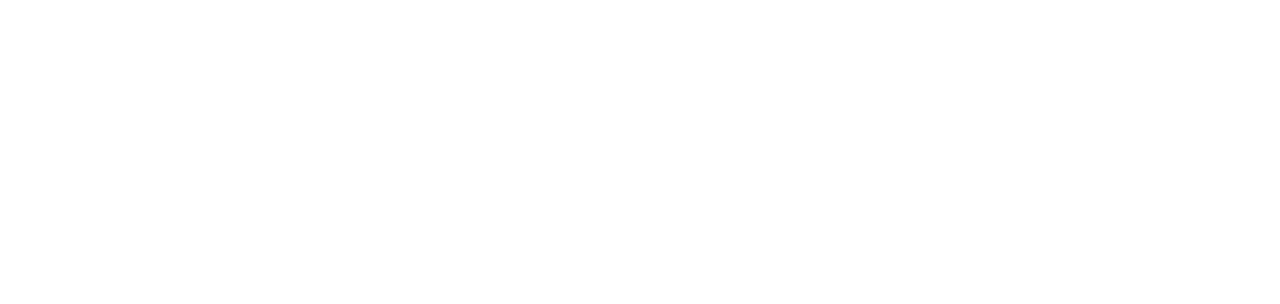
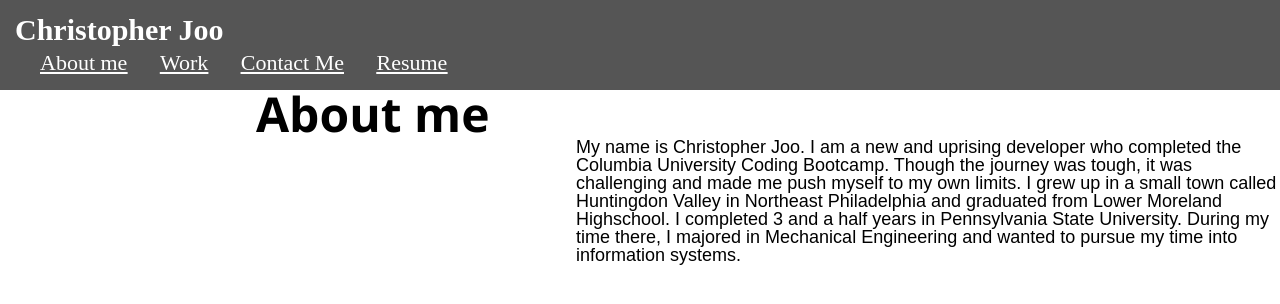
Before and after one commit to csj5118/project-portfoli0, a plain HTML site: page index.html in a window 1280 px wide. Drawn offline with Linux system fonts and the light colour scheme.

Commit message:
added some code to the Index.html, style.css and the reset.css for the initial start to the project

```diff
--- a/assets/css/reset.css
+++ b/assets/css/reset.css
@@ -0,0 +1,41 @@
+* {
+    margin: 0;
+    padding: 0;
+    box-sizing: border-box;
+  }
+
+  html {
+    height: 100%;
+  }
+
+  body {
+    min-height: 100%;
+    line-height: 1;
+    font-family: sans-serif;
+  }
+
+  h1,
+  h2,
+  h3,
+  h4,
+  h5,
+  h6 {
+    font-size: 100%;
+  }
+
+  input,
+  select,
+  option,
+  optgroup,
+  textarea,
+  button,
+  pre,
+  code {
+    font-size: 100%;
+    font-family: inherit;
+  }
+
+  ol,
+  ul {
+    list-style: none;
+  }
--- a/assets/css/style.css
+++ b/assets/css/style.css
@@ -0,0 +1,51 @@
+:root{
+    --white: #fff;
+}
+
+*{
+    box-sizing: border-box;
+    padding:0;
+    margin:0;
+}
+
+header {
+    padding: 15px;
+    font-family:'Times New Roman', Times, serif;
+    font-size:30px;
+    background-color: #555;
+    color: var(--white);
+}
+
+nav {
+    list-style-type:none;
+    font-size:30px;
+    color: var(--white);
+
+}
+
+ul li{
+    display:inline-block;
+    margin-left:25px;
+    font-size:22px;
+    color:var(--white);
+    text-decoration:underline;
+}
+
+a{
+    color:var(--white);
+}
+
+h2{
+    font-family:'Segoe UI', Tahoma, Geneva, Verdana, sans-serif;
+    font-size:48px;
+    margin-left: 20%;
+    flex:auto;
+    flex-wrap:wrap;
+}
+
+#about{
+    flex:auto;
+    flex-wrap:wrap;
+    font-size: 18px;
+    margin-left: 45%;
+}
--- a/index.html
+++ b/index.html
@@ -3,9 +3,27 @@
 <head>
     <meta charset="UTF-8">
     <meta name="viewport" content="width=device-width, initial-scale=1.0">
-    <title>Document</title>
+    <link rel ="stylesheet" href="./assets/css/reset.css">
+    <link rel ="stylesheet" href="./assets/css/style.css">
+    <title>Portfolio</title>
 </head>
 <body>
-
+    <header class="header">
+        <h1> Christopher Joo</h1>
+            <nav>
+                <ul>
+                    <li><a href="About Me"> About me</a></li>
+                    <li><a href="Work"> Work</a></li>
+                    <li><a href="Contact Me">Contact Me</a></li>
+                    <li><a href="Resume">Resume</a></li>
+            </ul>
+        </nav>
+    </header>
+<section>
+    <h2>About me</h2>
+        <article id ="about">
+            <p>My name is Christopher Joo. I am a new and uprising developer who completed the Columbia University Coding Bootcamp. Though the journey was tough, it was challenging and made me push myself to my own limits. I grew up in a small town called Huntingdon Valley in Northeast Philadelphia and graduated from Lower Moreland Highschool. I completed 3 and a half years in Pennsylvania State University. During my time there, I majored in Mechanical Engineering and wanted to pursue my time into information systems.</p>
+        </article>
+</section>
 </body>
 </html>
```
